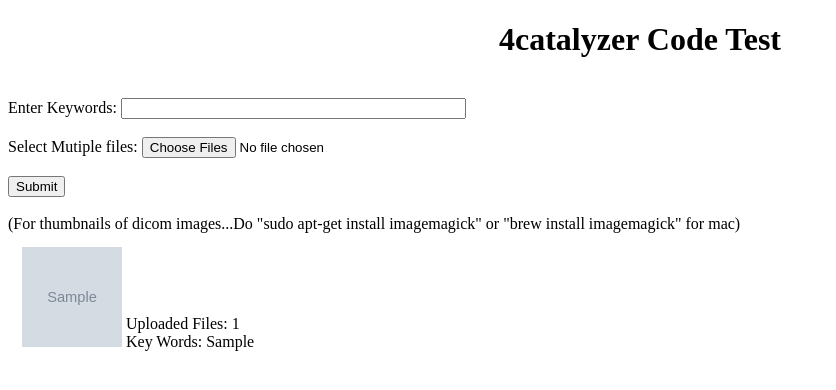
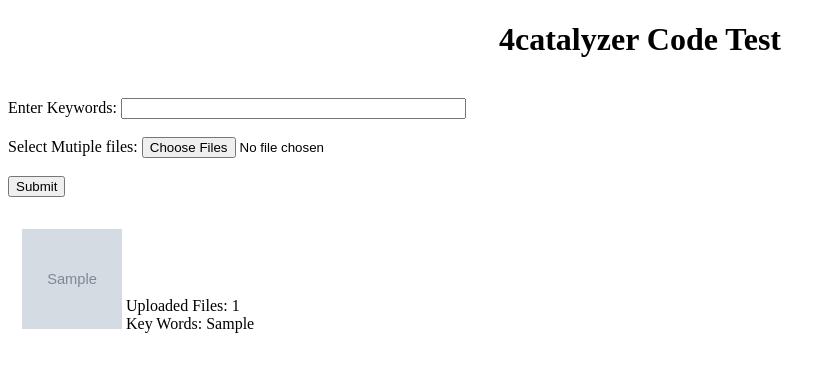
Before and after one commit to rakeshdodda8/4catalyzer, a Django app: template templates/view.html in a window 1280 px wide. Shown: the top 390 px of the page, without its empty margins (0-836 px from the left). Run offline with Django 3.2, Linux system fonts and the light colour scheme; the template is opened without the code that fills it: most values are stand-ins (such as "Sample title", 1, 10 or a date in 2020); grey boxes marked "Sample" are stand-in pictures.

Commit message:
image conversion code optimized

```diff
--- a/dicom/views.py
+++ b/dicom/views.py
@@ -89,11 +89,13 @@ def view_data_api(request):
 	all_files = []
 	for dicom_obj in DicomData.objects.all():
 		dicom_files = DicomFiles.objects.filter(dicom_keywords=dicom_obj)
+		thumbnail = 'media/thumbnails/' + \
+							dicom_files[0].dicom_file.name.split('/')[1].split('.')[0]+".png"
 		tmp = [
 				{'file_name': obj.dicom_file.name.split('/')[1], 'size': str(obj.dicom_file.size) + " Bytes"}
 				for obj in dicom_files
 				]
-		all_files.append({'key_words': dicom_obj.key_words,
+		all_files.append({'key_words': dicom_obj.key_words, 'thumbnail': thumbnail,
 							'uploaded_files_info': tmp})
 
 	return JSONResponse(json.dumps(all_files))
--- a/templates/view.html
+++ b/templates/view.html
@@ -33,7 +33,6 @@
 		<input type="submit" value="Submit"/>
 	</form><br>
 	<table width="100%" cellspacing="10">
-		(For thumbnails of dicom images...Do "sudo apt-get install imagemagick" or "brew install imagemagick" for mac)
 		{% for result in info %}
 			{% if forloop.counter0|divisibleby:2 %}
 				<tr>
```
Also changed, not shown: 1 other file.
